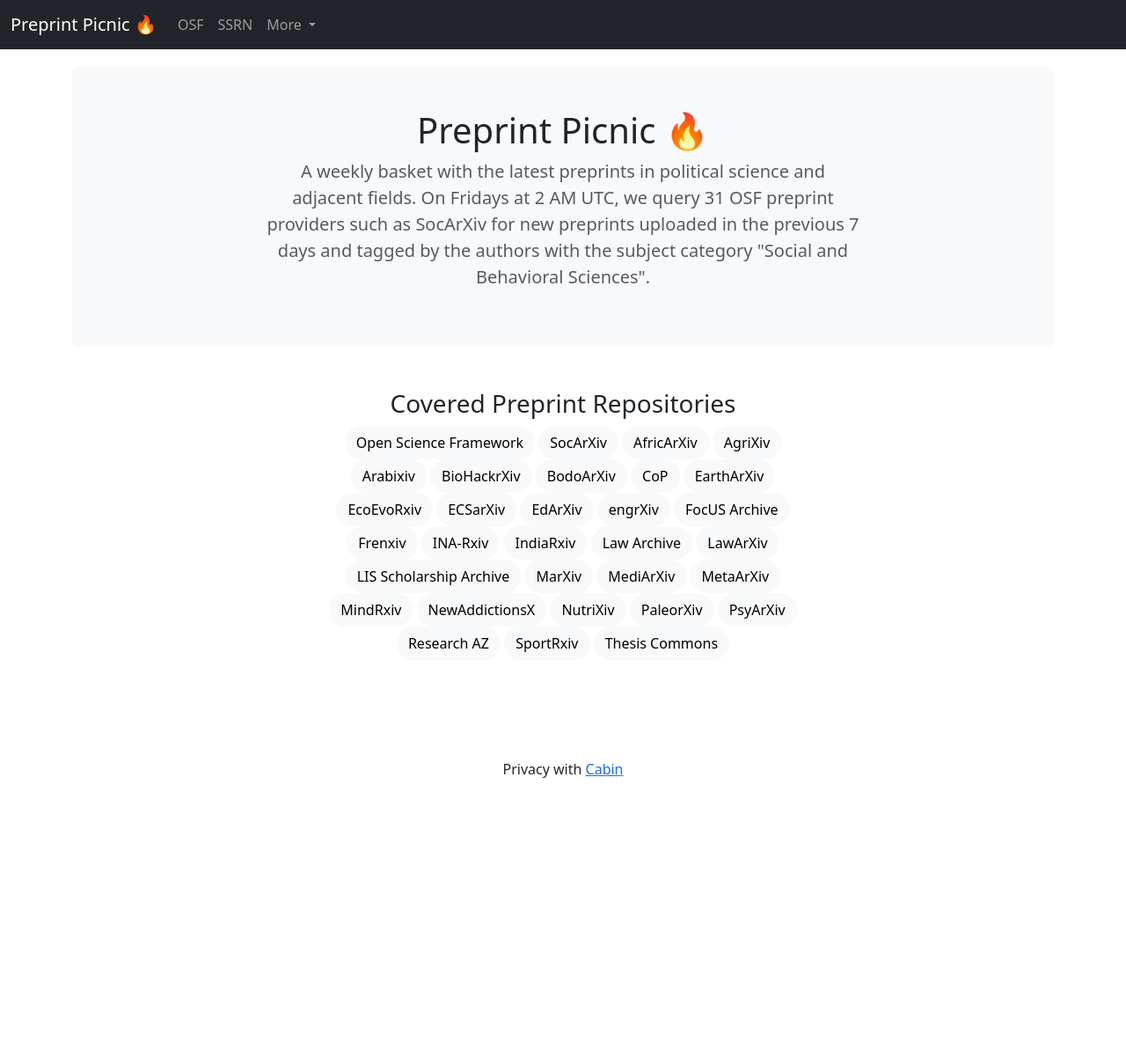
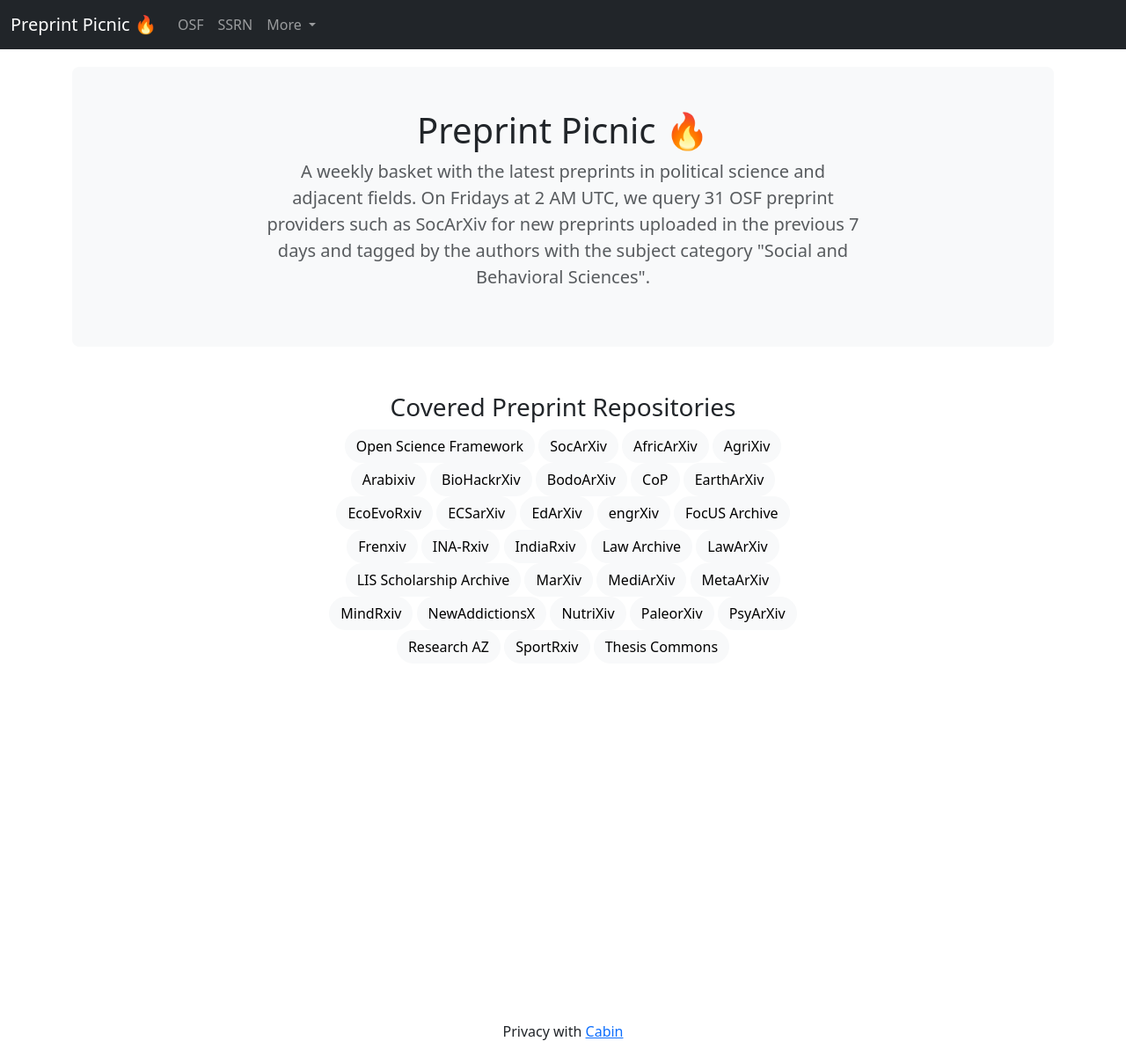
Before and after one commit to sumtxt/picnic_preprints, a Jekyll site: the page built from index.md, in a window 1280 px wide and 1200 px high. Shown: the whole window at 88% size. Built offline with Jekyll 4.4.1, drawn with Linux system fonts in a browser that asks for light colours.

Commit message:
position of footer fixed

```diff
--- a/_includes/foot.html
+++ b/_includes/foot.html
@@ -1,5 +1,5 @@
-<footer class="text-center text-lg-start">
-<div class="text-center p-3">
+<footer class="mt-auto">
+<div class="mt-auto py-3 text-center">
   Privacy with <a href="https://withcabin.com/privacy/paper-picnic.com">Cabin</a>
 </div>
 </footer>
--- a/_layouts/home.html
+++ b/_layouts/home.html
@@ -2,7 +2,7 @@
 <html lang="en">
 {% include head.html %}
 
-<body>
+<body class="d-flex flex-column min-vh-100">
 
   {% assign provider_count = site.data.osf_providers.main | size %}
   {% assign provider_count_other = site.data.osf_providers.other | size %}
@@ -42,8 +42,8 @@
     </div>
   </div>
 
+</body>
+
 {% include foot.html %}
 
-</body>
-
 </html>
--- a/_layouts/main.html
+++ b/_layouts/main.html
@@ -1,9 +1,9 @@
 <!doctype html>
 <html lang="en">
 {% include head.html %}
-<body>
+<body class="d-flex flex-column min-vh-100">
 {% include nav.html %}
 {{ content }}
+</body>
 {% include foot.html %}
-</body>
 </html>
```
